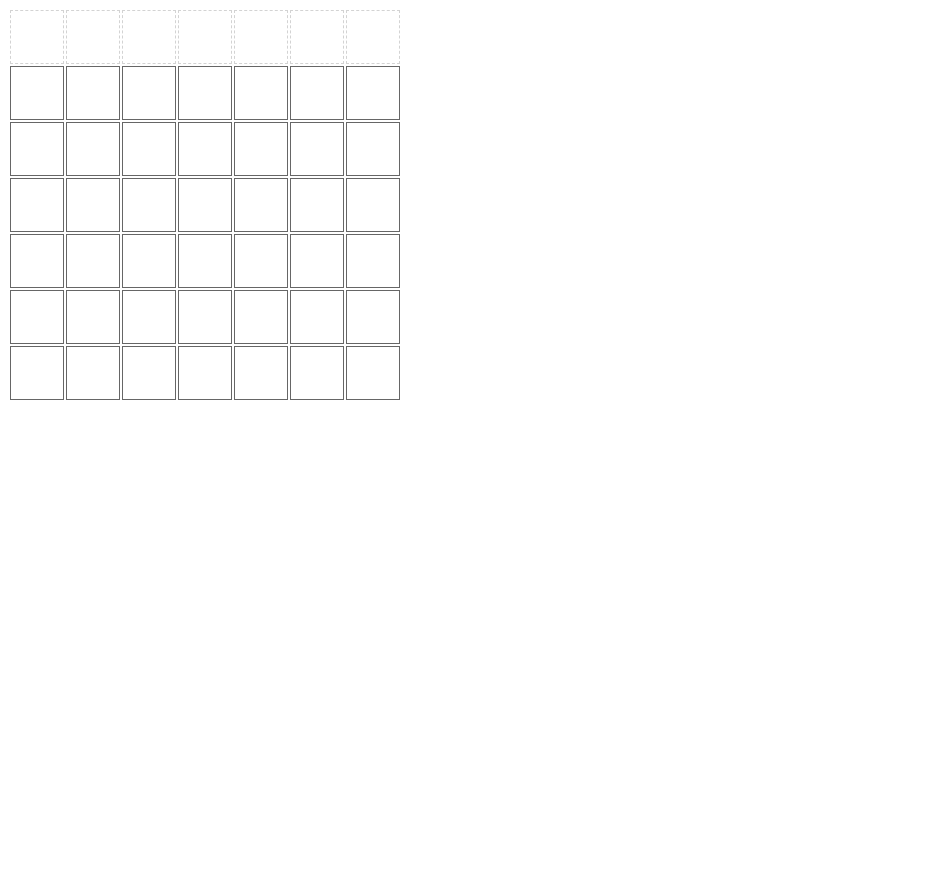
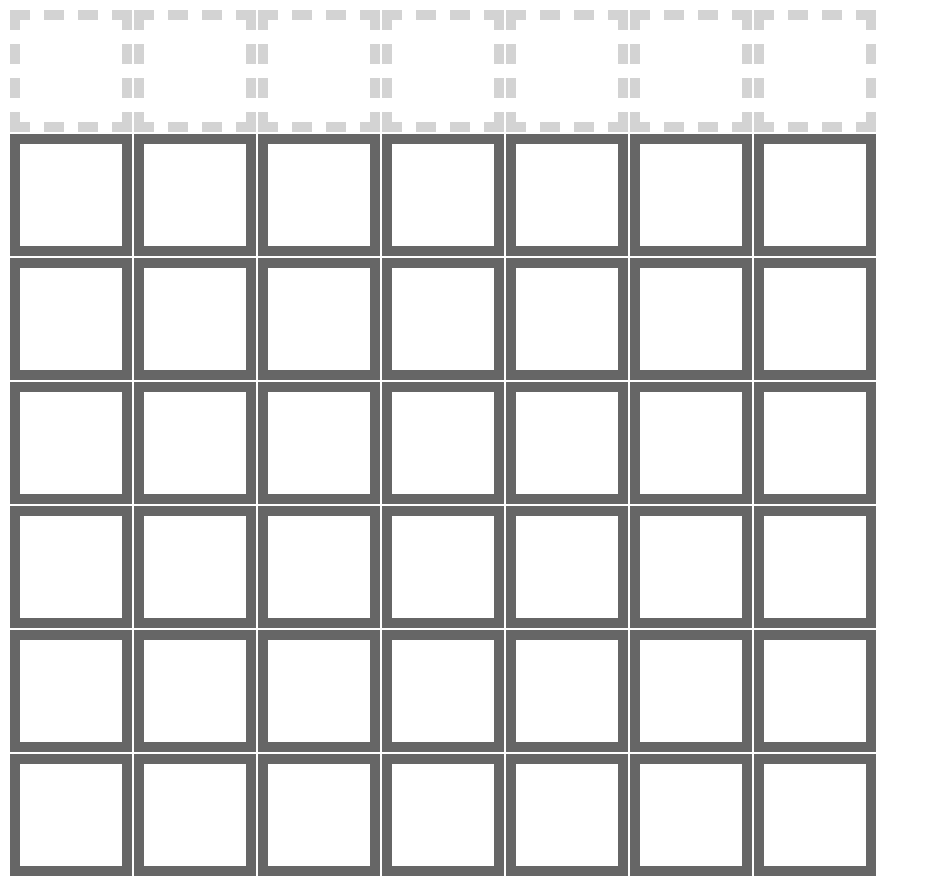
Before and after one commit to Thomas-C-Bischoff/Springboard_Connect_Four, a plain HTML site: page index.html in a window 1280 px wide. Shown: the whole page, without its empty margins (0-929 px from the left). Before the commit the page ends 800 px from the top, so only its background shows below. Drawn offline with Linux system fonts and the light colour scheme.

Commit message:
Add arrow.gif

```diff
--- a/app.css
+++ b/app.css
@@ -1,13 +1,13 @@
 #board td
 {
-    border: solid 1px #666;
-    height: 50px;
-    width: 50px;
+    border: solid 10px #666;
+    height: 100px;
+    width: 100px;
 }
 
 #column-top td
 {
-    border: dashed 1px lightgray;
+    border: dashed 10px lightgray;
 }
 
 #column-top td:hover
```
Also changed, not shown: arrow.gif (added), 1 other file.
